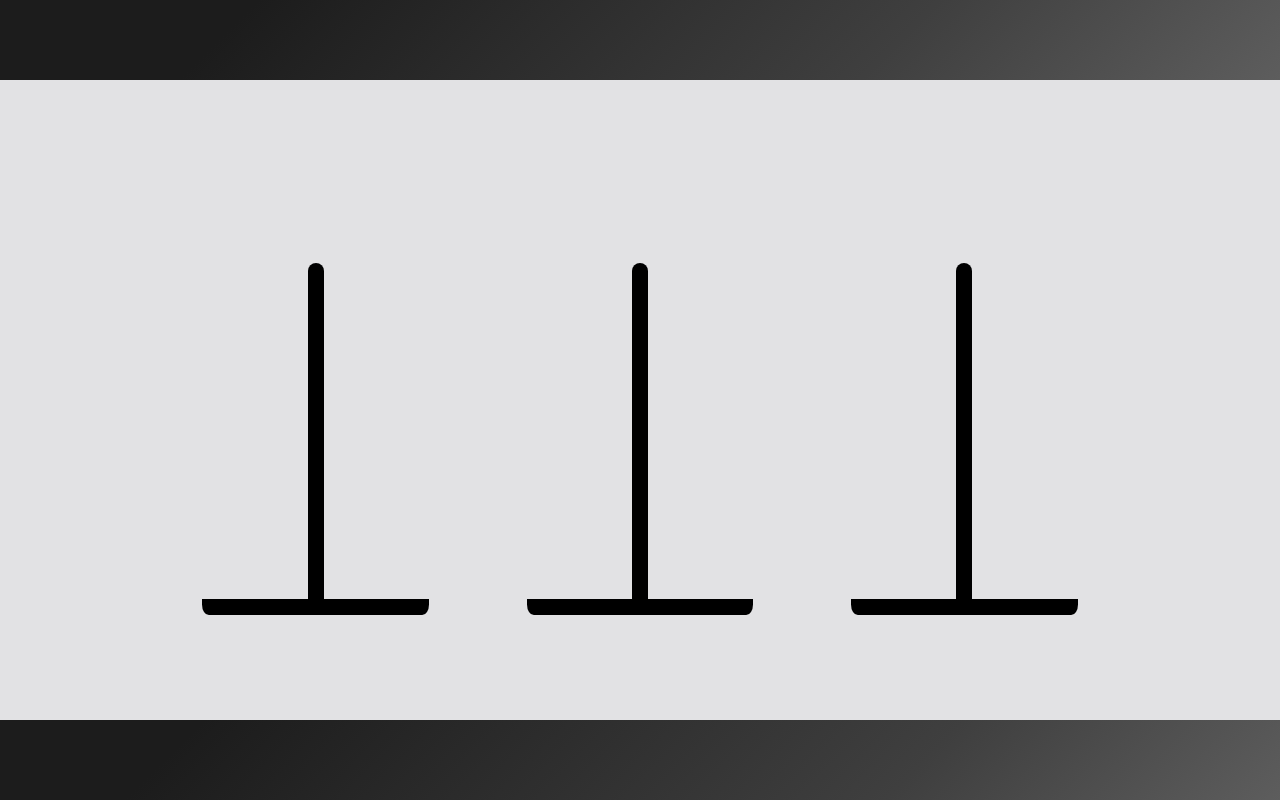
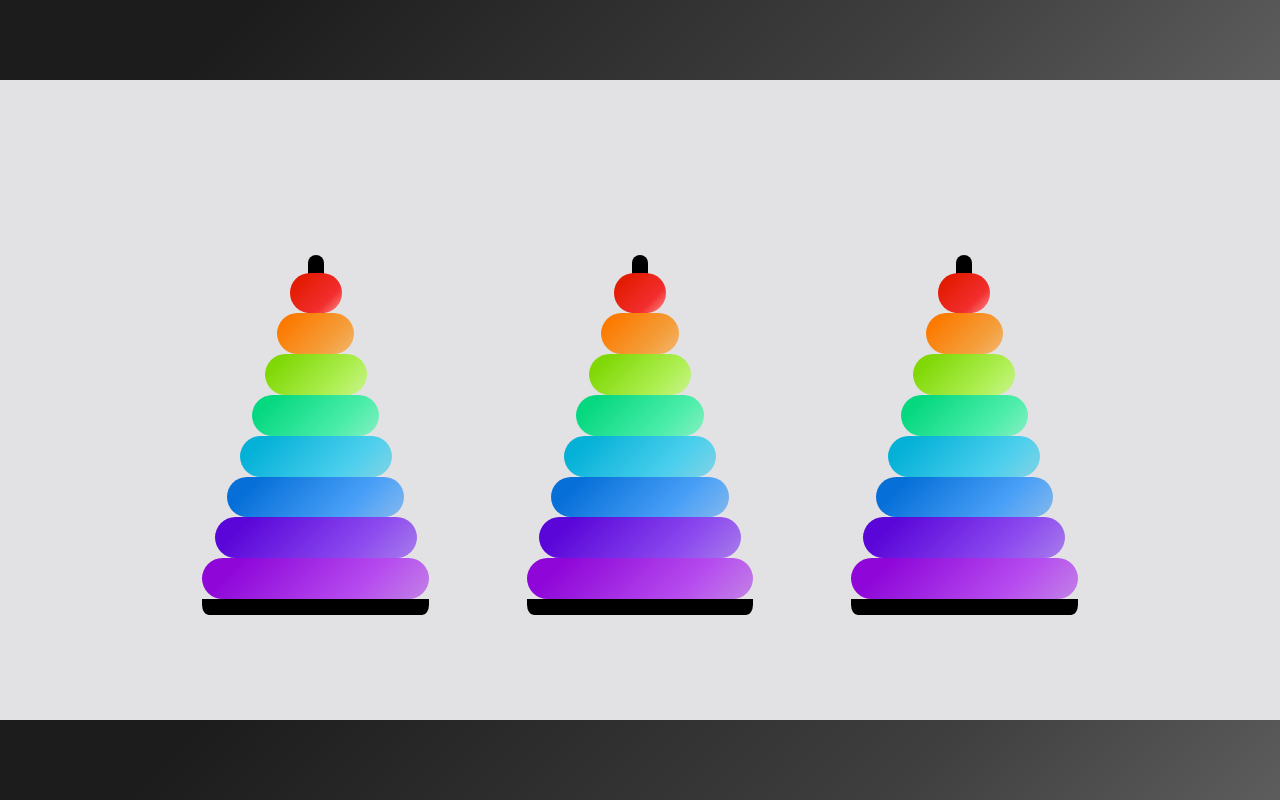
Before and after one commit to forchan/hanoi-tower-game, a React (Create React App) app: page / in a window 1280 px wide. Built offline with nearby package versions, Linux system fonts and the light colour scheme.

Commit message:
disks and colors

```diff
--- a/src/Components/Disk.jsx
+++ b/src/Components/Disk.jsx
@@ -2,8 +2,10 @@ import React, { Component } from 'react';
 
 class Disk extends Component {
   render() {
+    const diskSize = 'disk' + this.props.size;
+
     return (
-
+      <div className={'disk ' + diskSize} />
     );
   }
 }
--- a/src/Components/GameContainer.jsx
+++ b/src/Components/GameContainer.jsx
@@ -1,14 +1,26 @@
 import React, { Component } from 'react';
 import Tower from './Tower.jsx';
+import Disk from './Disk.jsx';
 import { TOWERS } from '../Constants/Constants.js'
 
 class GameContainer extends Component {
+  state = {
+    totalDisks: 8
+  }
   render() {
+    var disks = [];
+    for (let numDisk = 1; numDisk <= this.state.totalDisks; numDisk++) {
+      disks.push(
+        <Disk size={numDisk} key={numDisk}/>
+      );
+    }
     return (
       <div className="app-body">
         {TOWERS.map((tower, index) => {
           return (
-            <Tower key={index} />
+            <Tower key={index}>
+              {disks}
+            </Tower>
           );
         })}
       </div>
--- a/src/Components/Tower.jsx
+++ b/src/Components/Tower.jsx
@@ -2,8 +2,15 @@ import React, { Component } from 'react';
 
 class Tower extends Component {
   render() {
+    const disks = this.props.children.map((disk) => {
+      return disk;
+    });
+    disks.reverse();
+
     return (
-      <div className="tower" />
+      <div className="tower">
+        {disks}
+      </div>
     );
   }
 }
--- a/src/Styles/hanoi-tower-game.css
+++ b/src/Styles/hanoi-tower-game.css
@@ -1,3 +1,5 @@
+/* -------- APP -------- */
+
 .app {
   background-color: #e2e2e4;
   text-align: center;
@@ -5,6 +7,8 @@
   min-height: 100vh;
   flex-direction: column;
 }
+
+/* -------- HEADER -------- */
 
 .app-header {
   background: linear-gradient(
@@ -22,6 +26,8 @@
   color: white;
 }
 
+/* -------- FOOTER -------- */
+
 .app-footer {
   background: linear-gradient(
     -45deg,
@@ -38,6 +44,8 @@
   color: white;
 }
 
+/* -------- BODY -------- */
+
 .app-body {
   background: transparent;
   margin: 0 12% 0 12%;
@@ -50,6 +58,8 @@
   flex: 1;
 }
 
+/* -------- TOWER -------- */
+
 .tower {
   /* background-color: gray; */
   /* cursor: pointer; */
@@ -59,17 +69,106 @@
 	text-align: center;
 	margin: 8% 5% 0 5%;
 	display: flex;
-	flex-direction: column;
+	flex-direction: column-reverse;
 	align-items: center;
 }
 
 .tower::after {
   content: '';
   width: 2vh;
-  height: 100vh;
+  height: 43vh;
   background: black;
-  position: static;
-  z-index: 1;
+  position: absolute;
+  z-index: 0;
   border-top-left-radius: 20px;
   border-top-right-radius: 20px;
 }
+
+/* -------- DISK -------- */
+
+.disk {
+	height: 5.1vh;
+	display: block;
+	border-radius: 25px;
+	z-index: 1;
+}
+
+.disk1 {
+  background: linear-gradient(
+    -45deg,
+    #ff9191 0%,
+    #f22e2e 29%,
+    #e21a00 85%
+  );
+  width: 23%;
+}
+
+.disk2 {
+  background: linear-gradient(
+    -45deg,
+    #f4b773 0%,
+    #f49f3d 29%,
+    #fc7a00 85%
+  );
+  width: 34%;
+}
+
+.disk3 {
+  background: linear-gradient(
+    -45deg,
+    #caf490 0%,
+    #aeef53 29%,
+    #80d806 85%
+  );
+  width: 45%;
+}
+
+.disk4 {
+  background: linear-gradient(
+    -45deg,
+    #86efc3 0%,
+    #4beda9 29%,
+    #06d880 85%
+  );
+  width: 56%;
+}
+
+.disk5 {
+  background: linear-gradient(
+    -45deg,
+    #82d3e5 0%,
+    #4bcfed 29%,
+    #06b1d8 85%
+  );
+  width: 67%;
+}
+
+.disk6 {
+  background: linear-gradient(
+    -45deg,
+    #84b8ed 0%,
+    #4aa0f7 29%,
+    #066fd8 85%
+  );
+  width: 78%;
+}
+
+.disk7 {
+  background: linear-gradient(
+    -45deg,
+    #a87cea 0%,
+    #8c4aef 29%,
+    #5a06d8 85%
+  );
+  width: 89%;
+}
+
+.disk8 {
+  background: linear-gradient(
+    -45deg,
+    #c282e5 0%,
+    #b64cef 29%,
+    #8e06d8 85%
+  );
+  width: 100%;
+}
```
